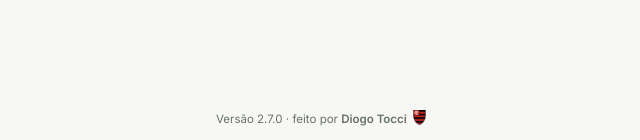
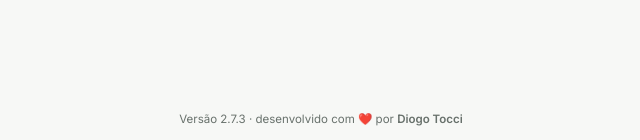
Before and after one commit to diogotocci/pelada-manager, a Flask app: page / in a window 1280 px wide. Shown: the part 660-800 px from the top of the page, without its empty margins (319-959 px from the left). Run offline with Flask 3, Linux system fonts and the light colour scheme; data that the repository does not hold is empty; some libraries are stand-ins or nearby versions.

Commit message:
Remove shield (#51)
* chore: remove Flamengo shield from footer

Drops the shield image from the footer, the orphaned .foot-shield CSS
rule, and the now-unused image file. Footer text is unchanged.

* chore: update footer credit to 'desenvolvido com ❤️ Diogo Tocci'

* chore: footer credit 'desenvolvido com ❤️ por Diogo Tocci'

```diff
--- a/app.py
+++ b/app.py
@@ -6,7 +6,7 @@ from services.team_balancer import balance_teams
 
 app = Flask(__name__)
 
-APP_VERSION = os.getenv("APP_VERSION", "2.7.0")
+APP_VERSION = os.getenv("APP_VERSION", "2.7.3")
 
 ADMIN_SECRET = os.getenv("ADMIN_SECRET", "")
 
--- a/static/css/styles.css
+++ b/static/css/styles.css
@@ -145,7 +145,6 @@ input { font: inherit; }
   color: var(--muted);
 }
 .app-foot b { font-weight: 600; color: var(--muted); }
-.foot-shield { width: 13px; height: auto; vertical-align: -2px; margin-left: 3px; }
 
 /* ============================================================
    Cards & rows
--- a/templates/index.html
+++ b/templates/index.html
@@ -53,8 +53,7 @@
         <div class="spacer-lg"></div>
       </div>
       <footer class="app-foot">
-        Versão {{ app_version }} · feito por <b>Diogo Tocci</b>
-        <img src="{{ url_for('static', filename='flamengo-shield.png') }}" alt="Escudo do Flamengo" class="foot-shield">
+        Versão {{ app_version }} · desenvolvido com ❤️ por <b>Diogo Tocci</b>
       </footer>
     </div>
   </section>
```
Also changed, not shown: static/flamengo-shield.png (deleted).
